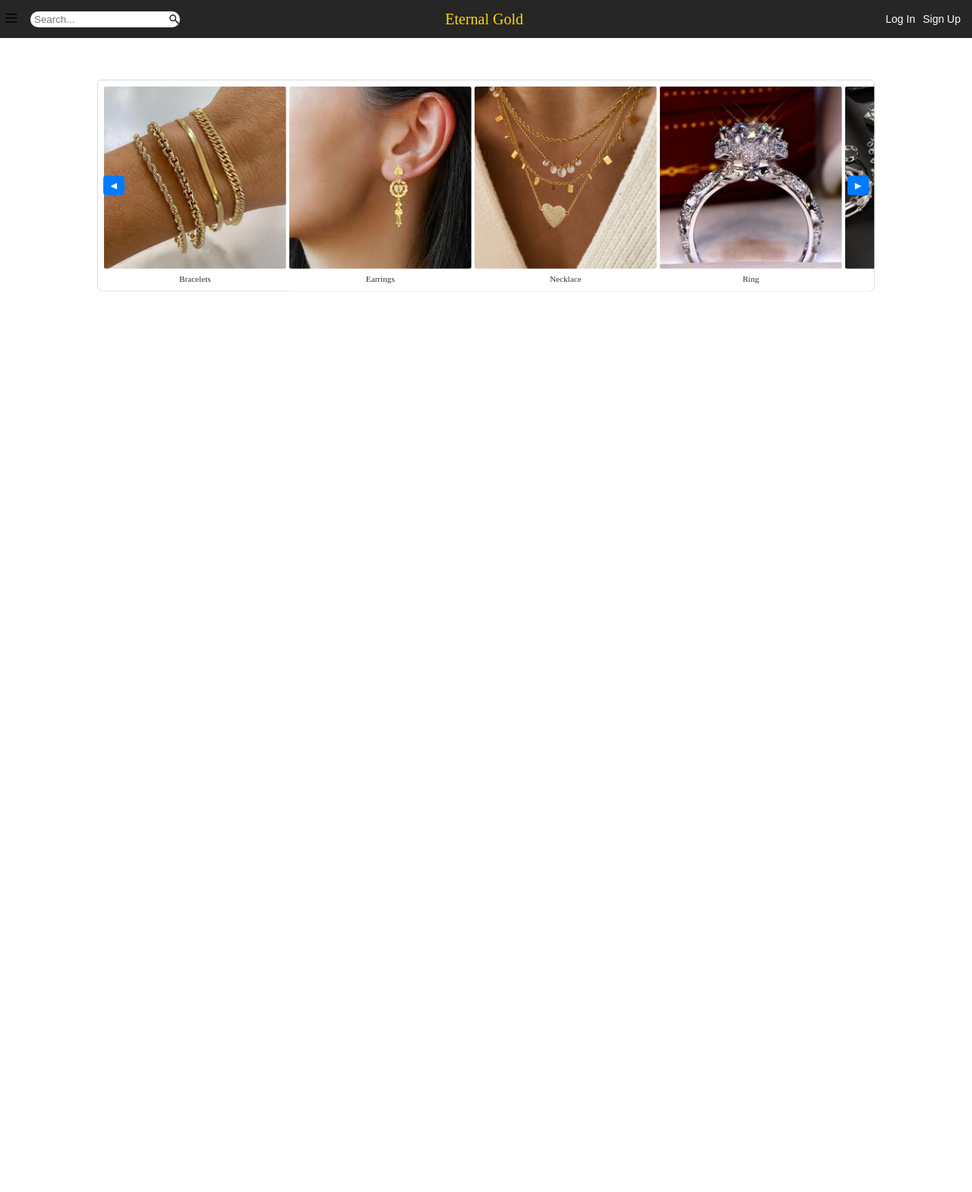
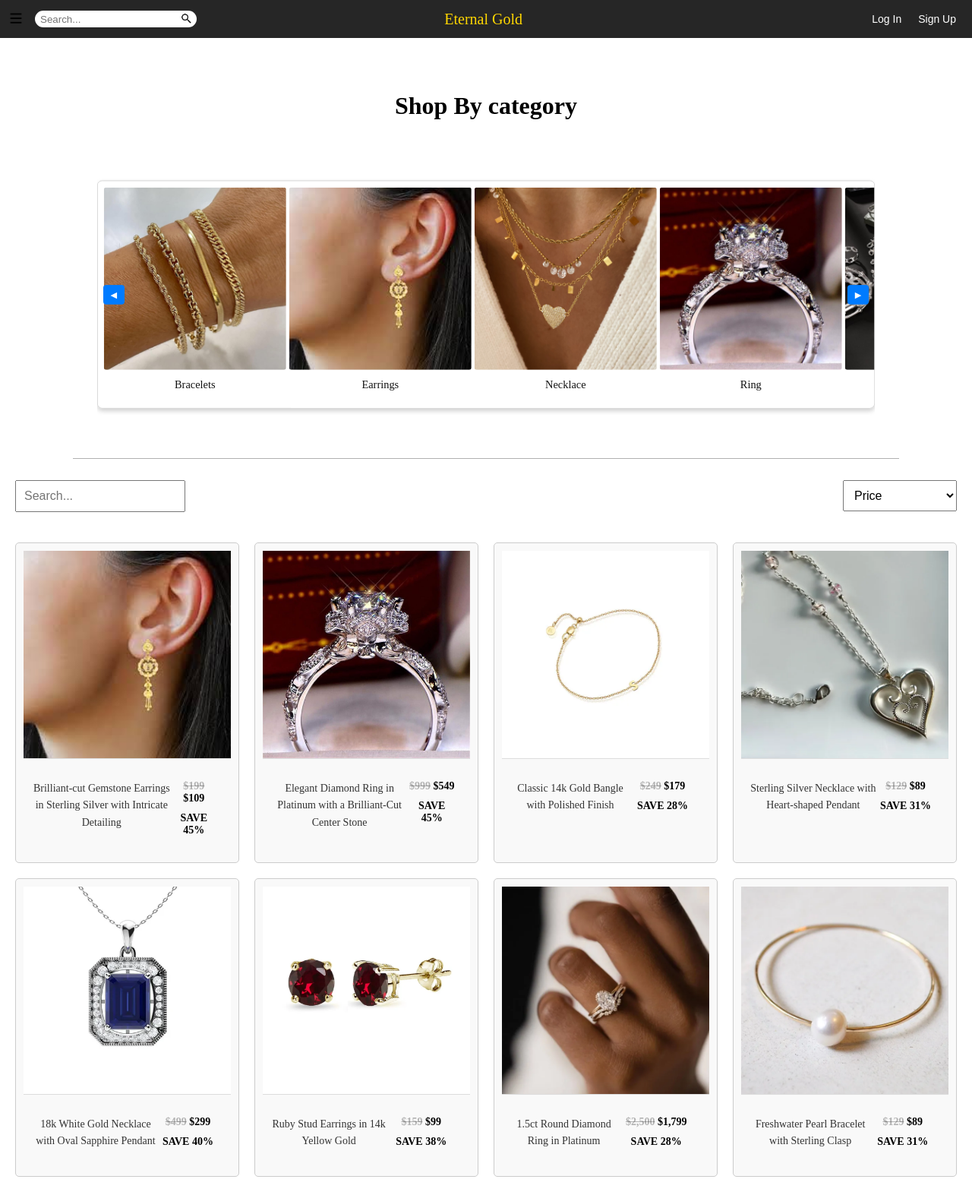
Before and after one commit to DenisPrela/JewelleryStore, a PHP site: page /store.html in a window 1280 px wide. Shown: the whole page at 76% size. Before the commit the page ends 384 px from the top, so only its background shows below. Run offline with PHP 8.4, Linux system fonts and the light colour scheme.

Commit message:
Products in store

```diff
--- a/store.html
+++ b/store.html
@@ -41,39 +41,141 @@
         </div>
     </header>
         <main>
-
+            <div class="image-scroll-text">
+                <h1>Shop By category</h1>
+            </div>
             <section class="image-scroll-section">
                 <div class="image-scroll-container">
-                <div class="image-item">
+                <div class="image-item"><a href="#">
                     <img class="image" src="images/bracelets.jpg" alt="Bracelets">
-                    <p class="image-caption">Bracelets</p>
+                    <p class="image-caption">Bracelets</p></a>
                 </div>
-                <div class="image-item">
+                <div class="image-item"><a href="#">
                     <img class="image" src="images/earrings.jpg" alt="Earrings">
-                    <p class="image-caption">Earrings</p>
+                    <p class="image-caption">Earrings</p></a>
                 </div>
-                <div class="image-item">
+                <div class="image-item"><a href="#">
                     <img class="image" src="images/necklace.jpg" alt="Necklace">
-                    <p class="image-caption">Necklace</p>
+                    <p class="image-caption">Necklace</p></a>
                 </div>
-                <div class="image-item">
+                <div class="image-item"><a href="#">
                     <img class="image" src="images/ring.jpg" alt="Ring">
-                    <p class="image-caption">Ring</p>
+                    <p class="image-caption">Ring</p></a>
                 </div>
-                <div class="image-item">
+                <div class="image-item"><a href="#">
                     <img class="image" src="images/silver.jpg" alt="Silver">
-                    <p class="image-caption">Silver</p>
+                    <p class="image-caption">Silver</p></a>
                 </div>
-                <div class="image-item">
+                <div class="image-item"><a href="#">
                     <img class="image" src="images/gold.webp" alt="Gold">
                     <p class="image-caption">Gold</p>
+                </a>
                 </div>
                 </div>
 
                 <button class="scroll-left">◀</button>
                 <button class="scroll-right">▶</button>
             </section>
+            <hr>
+            <section class="search-filter-section">
+                <div class="search-box">
+                  <input type="text" placeholder="Search..." />
+                </div>
+                <div class="filter-dropdown">
+                  <select>
+                    <option value="price">Price</option>
+                    <option value="category">Category</option>
+                    <option value="rating">Rating</option>
+                  </select>
+                </div>
+              </section>
+            <section class="grid-container">
 
+                <div class="grid-item">
+                    <a href="#"><img src="images/earrings.jpg" alt="Gemstone Earrings"></a>
+                    <div class="item-details">
+                      <p class="item-description">Brilliant-cut Gemstone Earrings in Sterling Silver with Intricate Detailing</p>
+                      <div class="item-pricing">
+                        <p class="item-price"><span class="strike">$199</span> $109</p>
+                        <p class="save-percentage">SAVE 45%</p>
+                      </div>
+                    </div>
+                  </div>
+                  <div class="grid-item">
+                    <a href="#"><img src="images/ring.jpg" alt="Diamond Solitaire Ring"></a>
+                    <div class="item-details">
+                      <p class="item-description">Elegant Diamond Ring in Platinum with a Brilliant-Cut Center Stone</p>
+                      <div class="item-pricing">
+                        <p class="item-price"><span class="strike">$999</span> $549</p>
+                        <p class="save-percentage">SAVE 45%</p>
+                      </div>
+                    </div>
+                  </div>
+                  <div class="grid-item">
+                    <a href="#"><img src="images/gold-bracelet.jpg" alt="Gold Bracelet"></a>
+                    <div class="item-details">
+                      <p class="item-description">Classic 14k Gold Bangle with Polished Finish</p>
+                      <div class="item-pricing">
+                        <p class="item-price"><span class="strike">$249</span> $179</p>
+                        <p class="save-percentage">SAVE 28%</p>
+                      </div>
+                    </div>
+                  </div>
+                  <div class="grid-item">
+                    <a href="#"><img src="images/silver-necklace.jpg" alt="Sterling Silver Necklace"></a>
+                    <div class="item-details">
+                      <p class="item-description">Sterling Silver Necklace with Heart-shaped Pendant</p>
+                      <div class="item-pricing">
+                        <p class="item-price"><span class="strike">$129</span> $89</p>
+                        <p class="save-percentage">SAVE 31%</p>
+                      </div>
+                    </div>
+                  </div>
+                  <div class="grid-item">
+                    <a href="#"><img src="images/sapphire-necklace.jpg" alt="Sapphire Necklace"></a>
+                    <div class="item-details">
+                      <p class="item-description">18k White Gold Necklace with Oval Sapphire Pendant</p>
+                      <div class="item-pricing">
+                        <p class="item-price"><span class="strike">$499</span> $299</p>
+                        <p class="save-percentage">SAVE 40%</p>
+                      </div>
+                    </div>
+                  </div>
+
+                  <div class="grid-item">
+                    <a href="#"><img src="images/ruby-earrings.jpg" alt="Ruby Earrings"></a>
+                    <div class="item-details">
+                      <p class="item-description">Ruby Stud Earrings in 14k Yellow Gold</p>
+                      <div class="item-pricing">
+                        <p class="item-price"><span class="strike">$159</span> $99</p>
+                        <p class="save-percentage">SAVE 38%</p>
+                      </div>
+                    </div>
+                  </div>
+
+                  <div class="grid-item">
+                    <a href="#"><img src="images/diamond-ring.jpg" alt="Diamond Ring"></a>
+                    <div class="item-details">
+                      <p class="item-description">1.5ct Round Diamond Ring in Platinum</p>
+                      <div class="item-pricing">
+                        <p class="item-price"><span class="strike">$2,500</span> $1,799</p>
+                        <p class="save-percentage">SAVE 28%</p>
+                      </div>
+                    </div>
+                  </div>
+
+                  <div class="grid-item">
+                    <a href="#"><img src="images/pearl-bracelet.jpg" alt="Pearl Bracelet"></a>
+                    <div class="item-details">
+                      <p class="item-description">Freshwater Pearl Bracelet with Sterling Clasp</p>
+                      <div class="item-pricing">
+                        <p class="item-price"><span class="strike">$129</span> $89</p>
+                        <p class="save-percentage">SAVE 31%</p>
+                      </div>
+                    </div>
+                  </div>
+
+              </section>
                 <script src="store.js"></script>
         </main>
 </body>
--- a/store.js
+++ b/store.js
@@ -1,13 +1,13 @@
 document.querySelector('.scroll-left').addEventListener('click', function() {
     document.querySelector('.image-scroll-container').scrollBy({
-      left: -300, // Scroll 300px to the left
-      behavior: 'smooth' // Smooth scrolling
+      left: -300,
+      behavior: 'smooth'
     });
   });
 
   document.querySelector('.scroll-right').addEventListener('click', function() {
     document.querySelector('.image-scroll-container').scrollBy({
-      left: 300, // Scroll 300px to the right
-      behavior: 'smooth' // Smooth scrolling
+      left: 300,
+      behavior: 'smooth'
     });
   });
--- a/style_store.css
+++ b/style_store.css
@@ -1,37 +1,25 @@
-/* Reset */
-* {
-    margin: 0;
-    padding: 0;
-    box-sizing: border-box;
-  }
-
-
-
-  /* Main Content */
-  .main-content {
-    padding: 20px;
-    background-color: #f4f4f4;
-    min-height: calc(100vh - 60px); /* Adjust height excluding header */
-  }
-
- /* Scroll Section */
+.image-scroll-text{
+   text-align: center;
+   padding-top: 50px;
+}
 .image-scroll-section {
     position: relative;
     padding: 20px 0;
-    overflow-x: hidden; /* Ensure overflow is hidden for the main container */
+    overflow-x: hidden;
     transform: scale(0.8);
   }
 
   .image-scroll-container {
     display: flex;
-    overflow-x: scroll; /* Allow horizontal scrolling */
+    overflow-x: scroll;
     gap: 5px;
     padding: 10px;
     background-color: #fff;
     border: 1px solid #ccc;
     border-radius: 8px;
-    scroll-snap-type: x mandatory; /* Ensures smooth scroll effect */
-    max-width: 100%; /* Ensure it takes up full width of the parent */
+    scroll-snap-type: x mandatory;
+    max-width: 100%;
+    box-shadow: 0px 4px 8px rgba(0, 0, 0, 0.2);;
   }
 
   .image-item {
@@ -40,27 +28,36 @@
     align-items: center;
     text-align: center;
   }
-
+  .image-item p{
+    font-size: large;
+    transition: 0.3s;
+  }
+  .image-item a{
+    text-decoration: none;
+  }
+  .image-item:hover p{
+   color: goldenrod;
+  }
   .image {
-    width: 300px; /* Ensures images are all the same width */
-    height: 300px; /* Ensures images are uniform in size */
-    object-fit: cover; /* Ensures images fill their container without stretching */
+    width: 300px;
+    height: 300px;
+    object-fit: cover;
     border-radius: 4px;
     flex-shrink: 0;
-    transition: transform 0.3s ease; /* Smooth zoom transition */
+    transition: transform 0.3s ease;
   }
 
   .image:hover {
-    transform: scale(1.03); /* Zoom in when hovering */
+    transform: scale(1.03);
   }
 
   .image-caption {
     margin-top: 10px;
     font-size: 14px;
-    color: #333;
+    color: #121212;
   }
 
-  /* Scroll Buttons */
+
   .scroll-left,
   .scroll-right {
     position: absolute;
@@ -71,7 +68,7 @@
     border-radius: 5px;
     top: 50%;
     transform: translateY(-50%);
-    padding: 8px 12px;  /* Reduced padding */
+    padding: 8px 12px;
     font-size: 14px;
   }
 
@@ -87,3 +84,104 @@
   .scroll-right:hover {
     background-color: #0056b3;
   }
+  hr {
+    border: none;
+    height: 1px;
+    background: #b0b0b0;
+
+  }
+  .search-filter-section {
+    display: flex;
+    justify-content: space-between;
+    align-items: center;
+    padding: 20px;
+  }
+
+  .search-box input {
+    padding: 10px;
+    font-size: 16px;
+    width: 200px; /* Adjust the width as needed */
+  }
+
+  .filter-dropdown select {
+    padding: 10px;
+    font-size: 16px;
+    width: 150px; /* Adjust the width as needed */
+  }
+
+
+  /* Grid Container */
+.grid-container {
+    display: grid;
+    grid-template-columns: repeat(4, 1fr); /* 4 columns */
+    gap: 20px; /* Space between items */
+    padding: 20px;
+  }
+
+  /* Grid Item */
+  .grid-item {
+    display: flex;
+    flex-direction: column; /* Stack image on top of text */
+    text-align: center; /* Center align the text */
+    border: 1px solid #ccc;
+    border-radius: 5px;
+    overflow: hidden;
+    padding: 10px;
+    background-color: #f9f9f9;
+  }
+
+  /* Image */
+  .grid-item img {
+    width: 100%;
+    height: auto;
+    border-bottom: 1px solid #ddd;
+  }
+
+  /* Item Details */
+  .item-details {
+    padding: 10px;
+    display: flex;
+    flex-direction: row;
+  }
+
+  /* Description Styling */
+  .item-description {
+    font-size: 14px;
+    color: #333;
+    line-height: 160%;
+
+  }
+
+  /* Pricing Styling */
+  .item-pricing {
+    font-size: 14px;
+    color: #666;
+  }
+  .item-pricing p {
+    display: inline-block;
+    margin-right: 10px; /* Space between the elements */
+  }
+
+  .item-price {
+    font-size: 14px;
+    color: #000000;
+    font-weight: bold;
+    margin-bottom: 5px;
+  }
+
+  .price-reduced {
+    font-size: 14px;
+    color: #888;
+  }
+
+  .strike {
+    text-decoration: line-through;
+    color: #5555556d;
+  }
+
+  .save-percentage {
+    font-size: 14px;
+    margin-top: 5px;
+    font-weight: bolder;
+    color: #000000;
+  }
```
Also changed, not shown: images/diamond-ring.jpg (added), images/gold-bracelet.jpg (added), images/pearl-bracelet.jpg (added), images/ruby-earrings.jpg (added), images/sapphire-necklace.jpg (added), images/silver-necklace.jpg (added).
